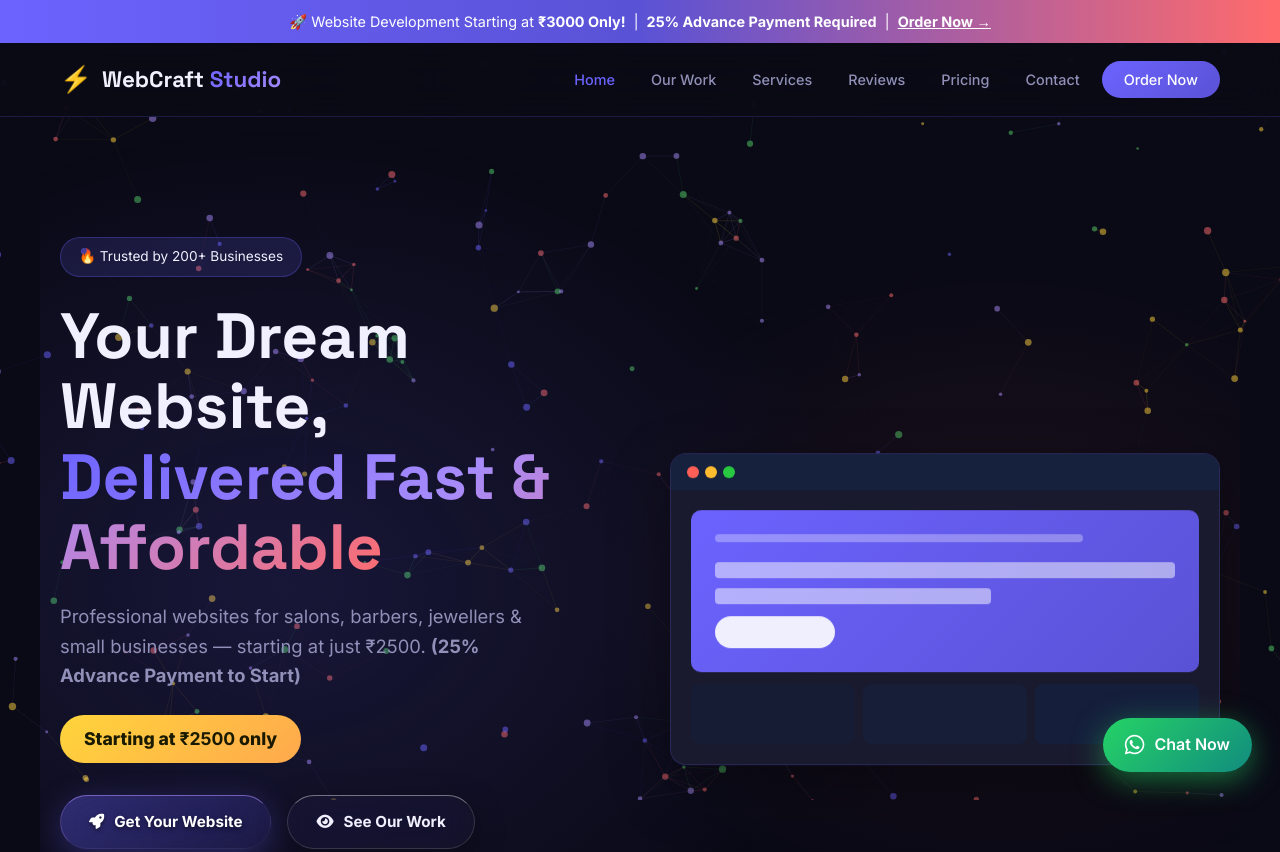
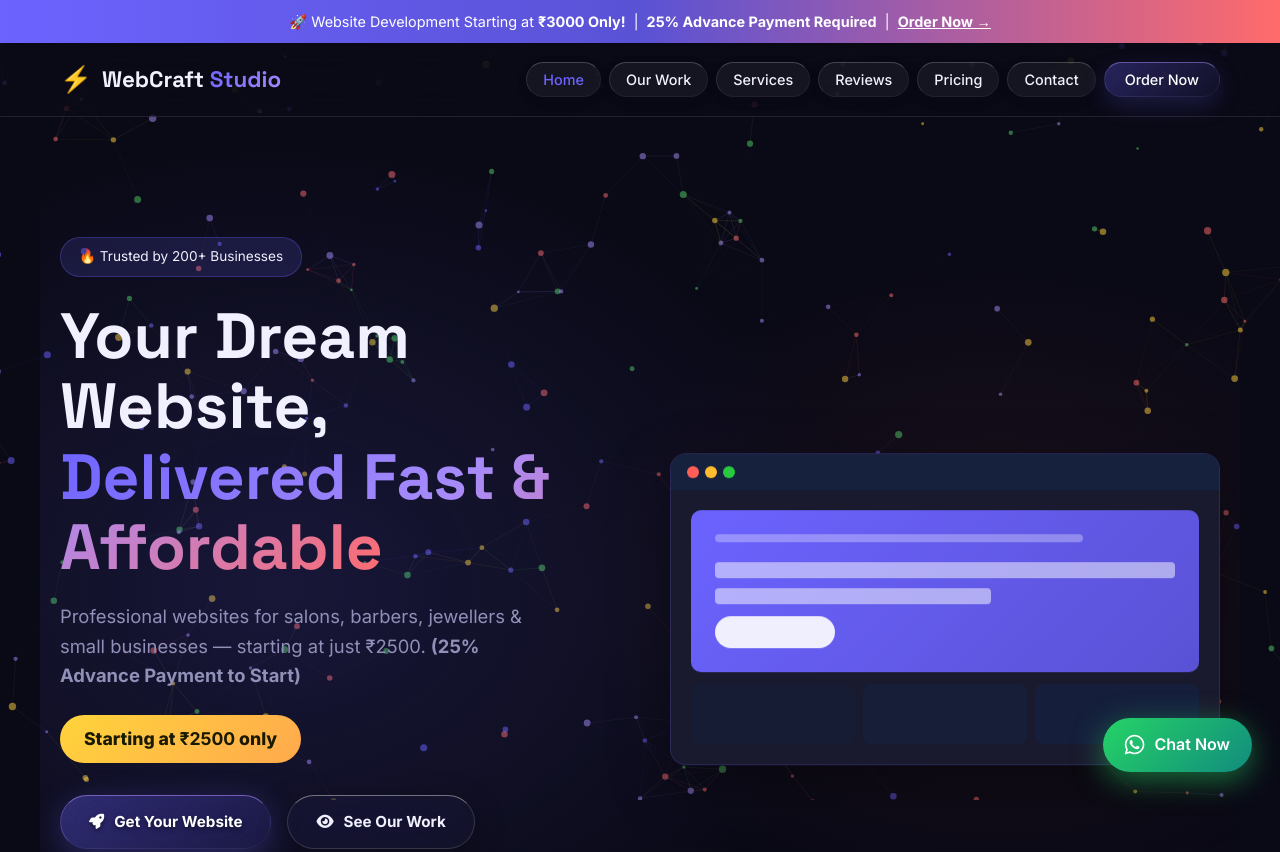
Before and after one commit to Bhat-illahi/webcraft-studio, a plain HTML site: page index.html in a window 1280 px wide. Shown: the top 852 px of the page. Drawn offline with Linux system fonts and the light colour scheme.

Commit message:
Convert navigation links to glassmorphic buttons and optimize navbar transparency

```diff
--- a/style.css
+++ b/style.css
@@ -257,9 +257,10 @@ img {
   position: sticky;
   top: 0;
   z-index: 999;
-  background: rgba(10, 10, 22, 0.9);
-  backdrop-filter: blur(20px);
-  border-bottom: 1px solid var(--border);
+  background: rgba(10, 10, 22, 0.5); /* Much more transparent */
+  backdrop-filter: blur(24px);
+  -webkit-backdrop-filter: blur(24px);
+  border-bottom: 1px solid rgba(255, 255, 255, 0.1);
   padding: 16px 0;
   transition: var(--transition);
 }
@@ -302,24 +303,44 @@ img {
 }
 
 .nav-links a {
-  padding: 8px 14px;
-  border-radius: 8px;
-  color: var(--text-muted);
+  padding: 8px 16px;
+  border-radius: 50px;
+  color: var(--text);
   font-size: 0.9rem;
   font-weight: 500;
-  transition: var(--transition);
+  transition: all 0.3s ease;
+
+  /* Glassmorphism for normal nav links */
+  background: rgba(255, 255, 255, 0.05);
+  backdrop-filter: blur(16px);
+  -webkit-backdrop-filter: blur(16px);
+  border: 1px solid rgba(255, 255, 255, 0.05);
+  border-top: 1px solid rgba(255, 255, 255, 0.2);
+  border-left: 1px solid rgba(255, 255, 255, 0.1);
+  box-shadow: 0 4px 12px rgba(0, 0, 0, 0.1);
 }
 
 .nav-links a:hover {
-  color: var(--text);
-  background: rgba(255, 255, 255, 0.05);
+  color: #fff;
+  background: rgba(255, 255, 255, 0.1);
+  border-color: rgba(255, 255, 255, 0.3);
+  transform: translateY(-2px);
+  box-shadow: 0 8px 16px rgba(0, 0, 0, 0.2);
 }
 
 .nav-cta {
-  background: linear-gradient(135deg, var(--primary), var(--primary-dark)) !important;
+  background: linear-gradient(135deg, rgba(108, 99, 255, 0.3), rgba(90, 82, 213, 0.1)) !important;
   color: #fff !important;
-  padding: 10px 22px !important;
-  border-radius: 50px !important;
+  padding: 8px 20px !important;
+  border-top: 1px solid rgba(167, 139, 250, 0.5) !important;
+  border-left: 1px solid rgba(167, 139, 250, 0.2) !important;
+  box-shadow: 0 8px 24px rgba(108, 99, 255, 0.2) !important;
+}
+
+.nav-cta:hover {
+  background: linear-gradient(135deg, rgba(108, 99, 255, 0.5), rgba(90, 82, 213, 0.2)) !important;
+  box-shadow: 0 12px 32px rgba(108, 99, 255, 0.4) !important;
+  border-top-color: rgba(167, 139, 250, 0.8) !important;
 }
 
 .nav-toggle {
```
